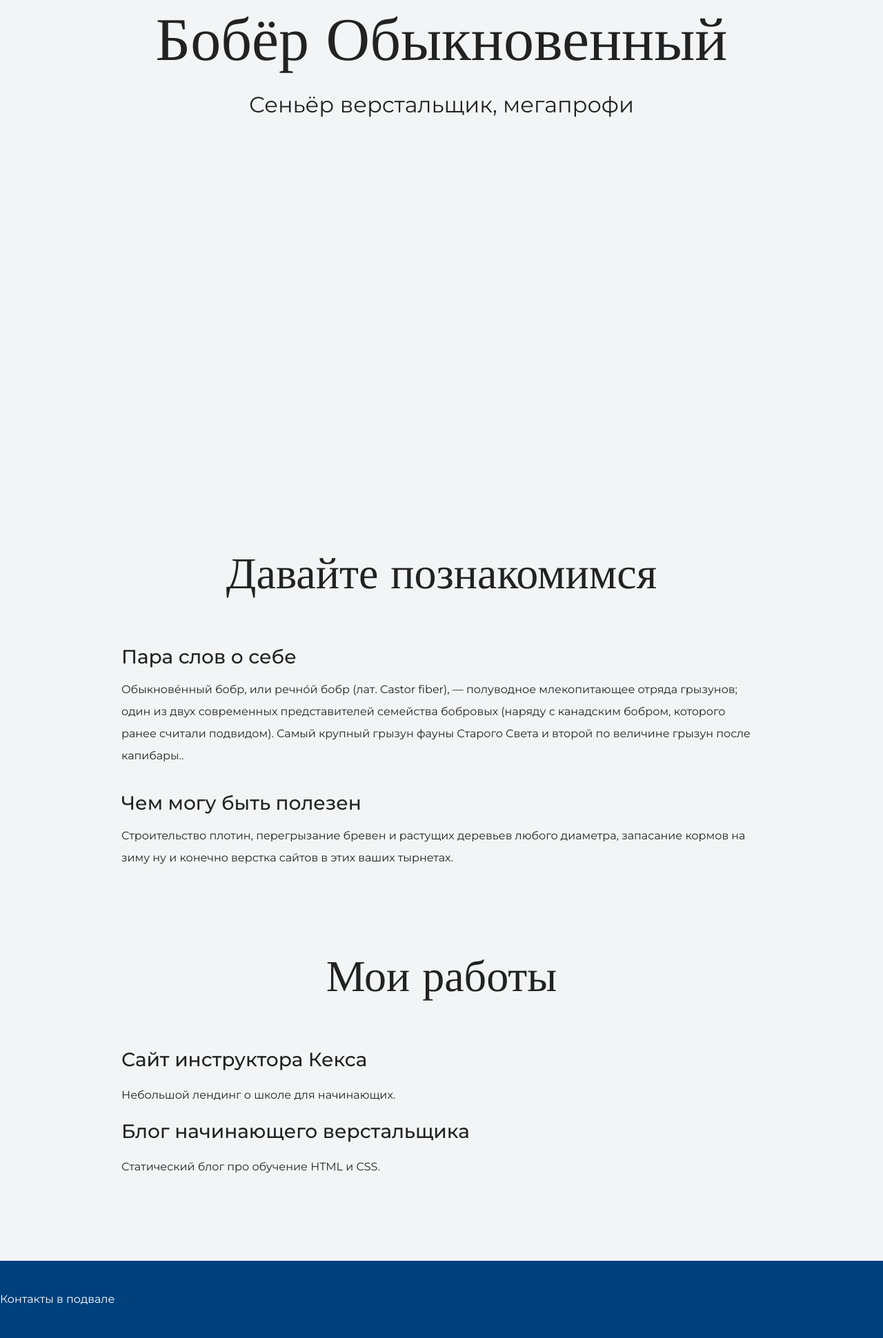
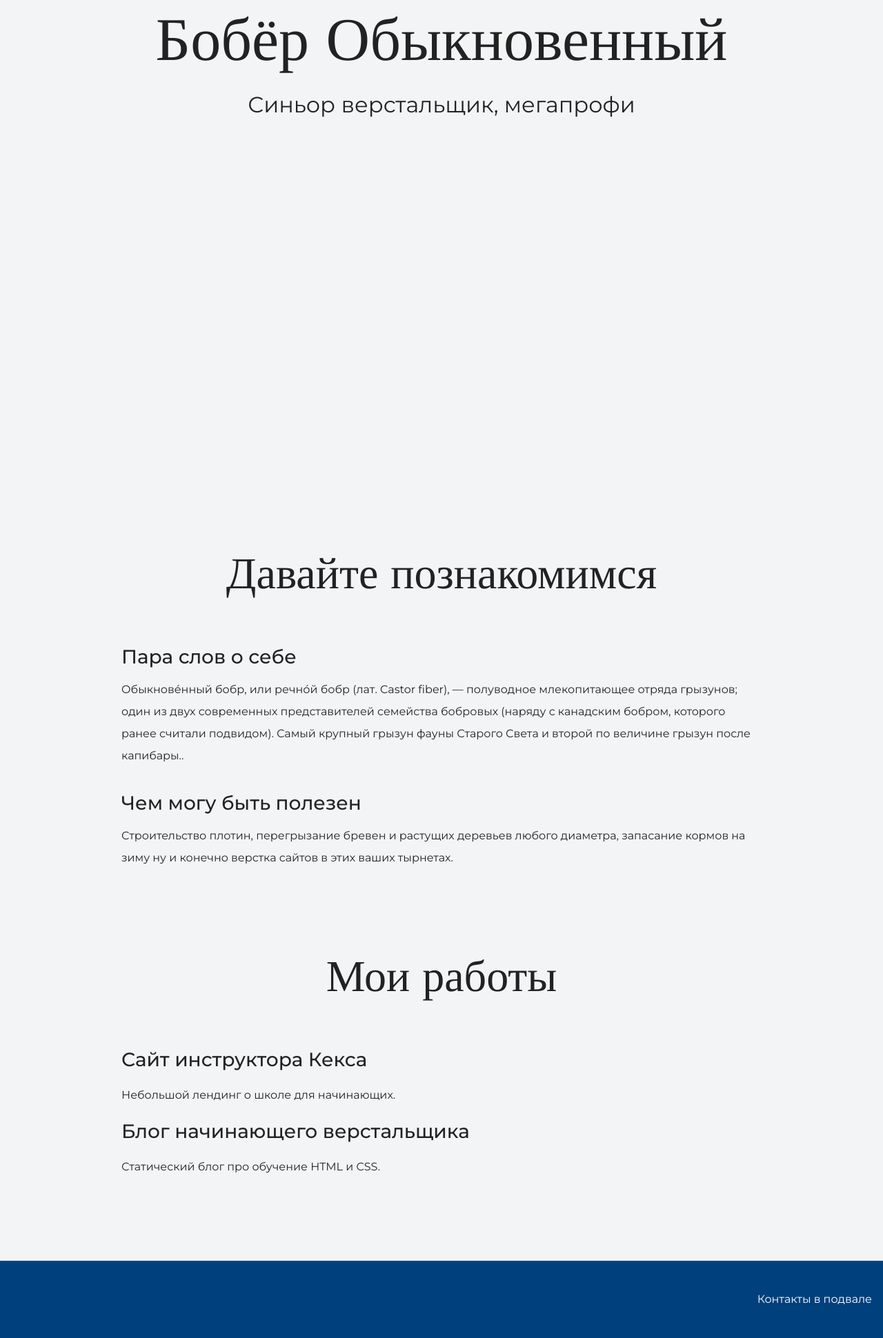
Before and after one commit to Ciberian/My-first-site, a plain HTML site: page index.html in a window 1280 px wide. Shown: the part 240-2180 px from the top of the page at 69% size. Drawn offline with nearby package versions, Linux system fonts and the light colour scheme.

Commit message:
исправляет грамматические ошибки

```diff
--- a/index.html
+++ b/index.html
@@ -18,7 +18,7 @@
     <section class="hero-image">
       <div class="container">
         <h1 class="heading">Бобёр Обыкновенный</h1>
-        <p>Сеньёр верстальщик, мегапрофи</p>
+        <p>Синьор верстальщик, мегапрофи</p>
       </div>
 
     </section>
@@ -63,7 +63,9 @@
     </section>
 
     <footer class="page-footer">
-      Контакты в подвале
+      <div class="container">
+        Контакты в подвале
+      </div>
     </footer>
   </body>
 </html>
```
